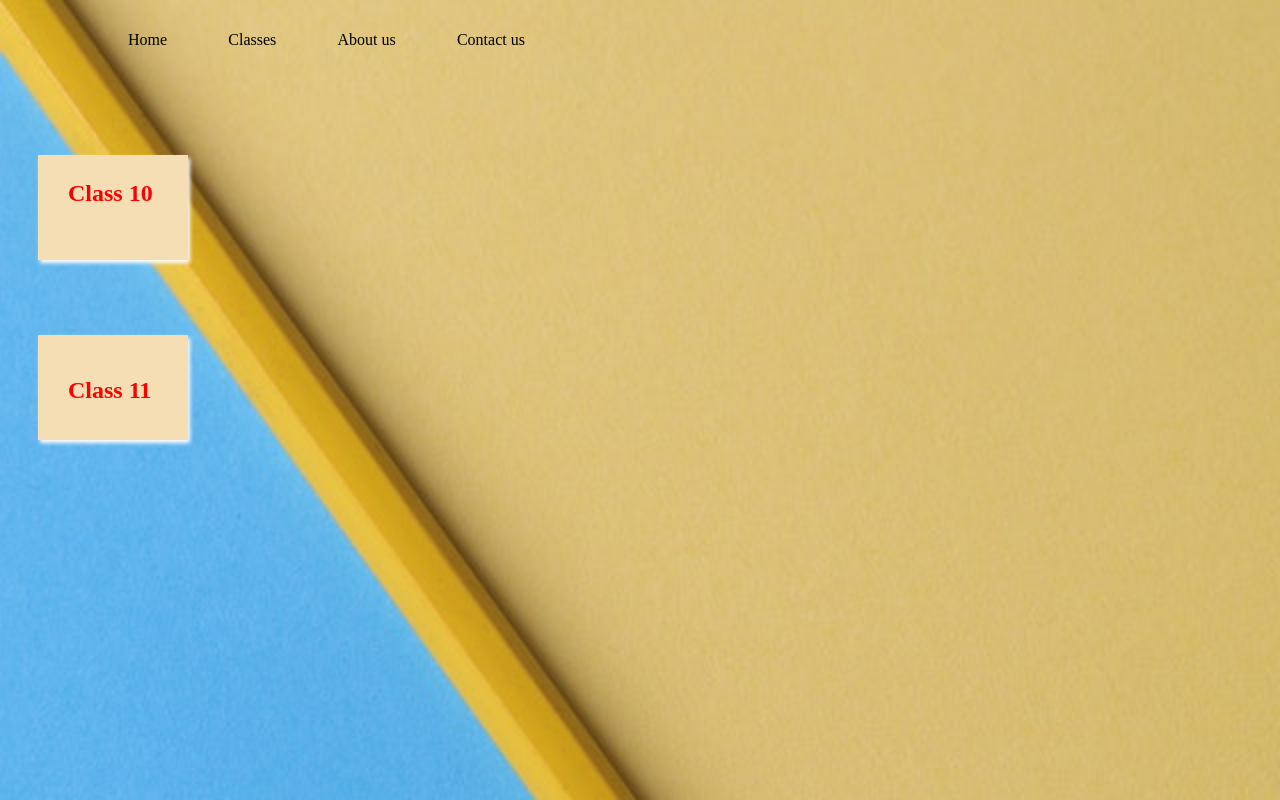
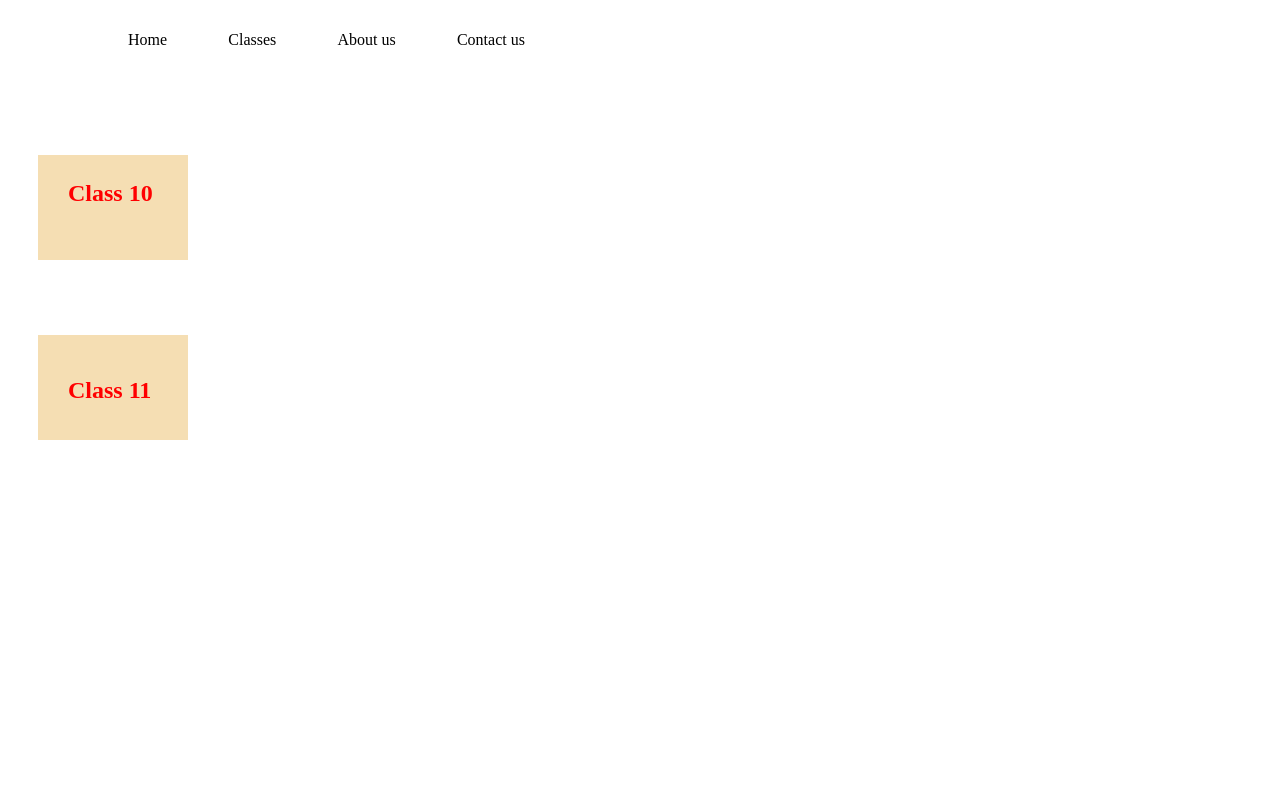
Before and after one commit to Tyagijii/Monetizes, a plain HTML site: page index.html in a window 1280 px wide. Drawn offline with Linux system fonts and the light colour scheme.

Commit message:
Update navstyle.css

```diff
--- a/navstyle.css
+++ b/navstyle.css
@@ -3,7 +3,7 @@
   text-decoration-line: none;
 }
 body{
-  background-image: url(/background.jpg);
+  background-image: background.jpg;
   background-size: 100%;
 }
 .header {
```
